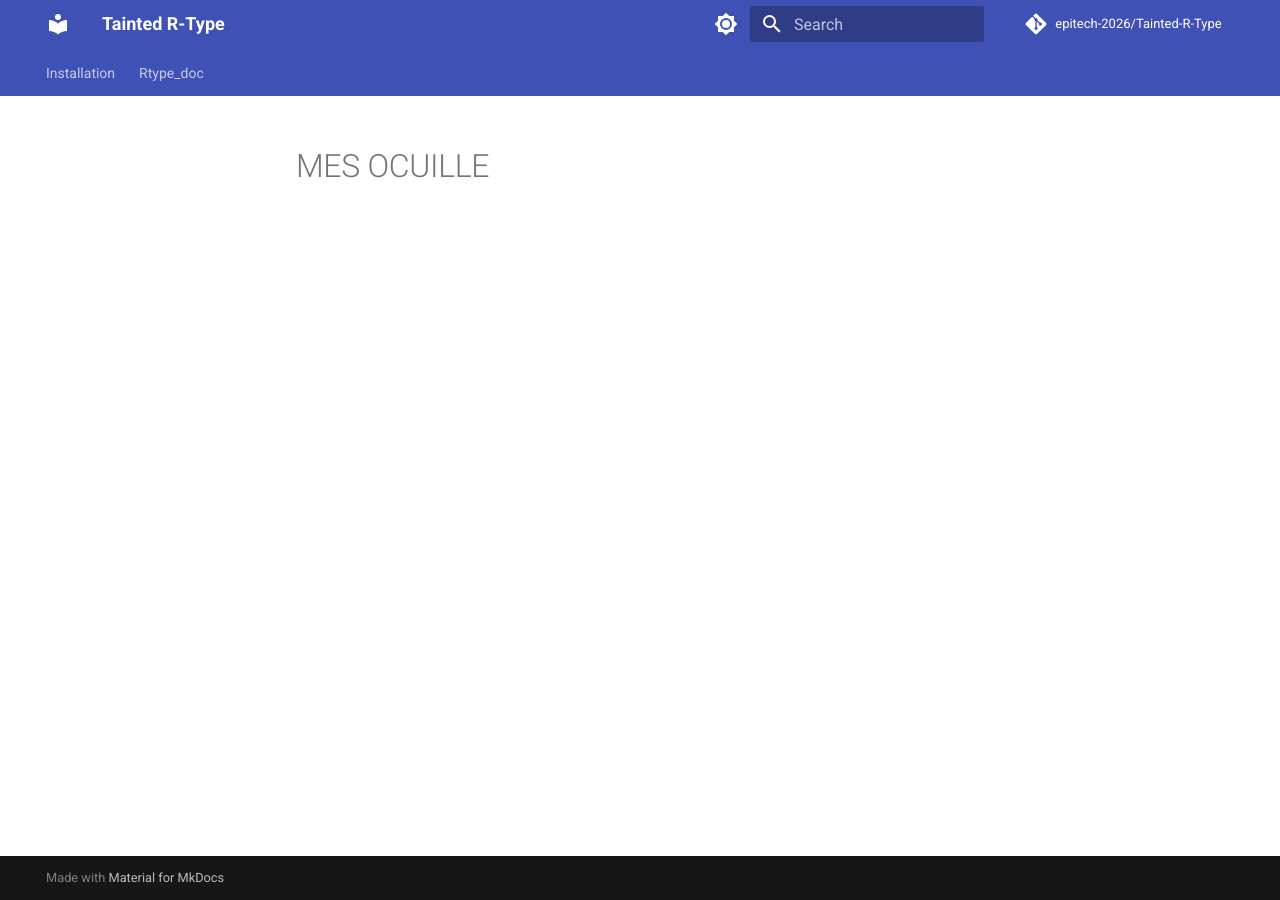
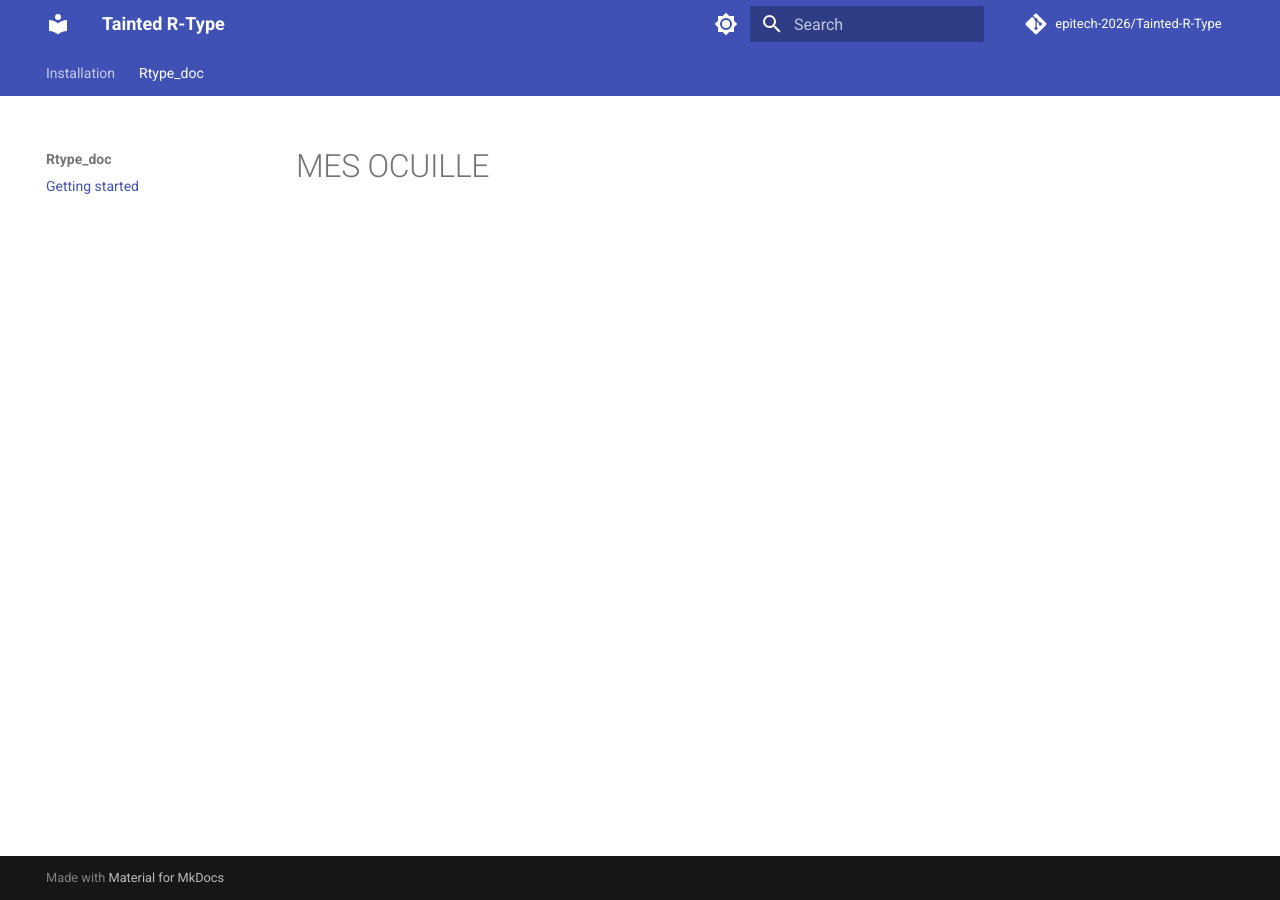
Before and after one commit to raphaeldemonchy/myMkDoc, an MkDocs documentation site: the page built from docs/RType_docs/r_type_docs.md, in a window 1280 px wide. Built offline with MkDocs 1.6.1 and Material for MkDocs 9.7.7, drawn with Linux system fonts in a browser that asks for light colours; comment, search, counter and statistics services are not loaded; part of the change alters nothing that is shown.

Commit message:
Update mkdocs.yml

```diff
--- a/mkdocs.yml
+++ b/mkdocs.yml
@@ -64,4 +64,4 @@ nav:
 - Installation:
   - index.md
 - Rtype_doc:
-  - Getting started: Rtype_doc/rtype_doc.md
+  - Getting started: RType_docs/r_type_docs.md
```
